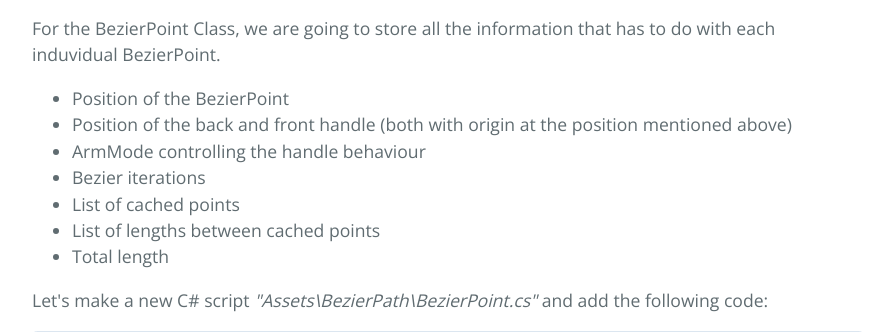
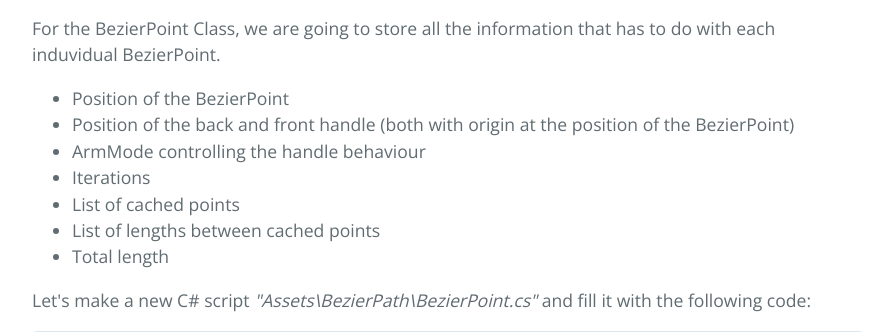
Before and after one commit to TobiasKullblikk/ExtendingUnity-BezierPath-1, a plain HTML site: page index.html in a window 1280 px wide. Shown: the part 2461-2793 px from the top of the page, without its empty margins (192-1087 px from the left). Drawn offline with nearby package versions, Linux system fonts and the light colour scheme.

```diff
--- a/index.html
+++ b/index.html
@@ -53,15 +53,15 @@
 
 <ul>
 <li>Position of the BezierPoint</li>
-<li>Position of the back and front handle (both with origin at the position mentioned above)</li>
+<li>Position of the back and front handle (both with origin at the position of the BezierPoint)</li>
 <li>ArmMode controlling the handle behaviour</li>
-<li>Bezier iterations</li>
+<li>Iterations</li>
 <li>List of cached points</li>
 <li>List of lengths between cached points</li>
 <li>Total length</li>
 </ul>
 
-<p>Let's make a new C# script <em>"Assets\BezierPath\BezierPoint.cs"</em> and add the following code:</p>
+<p>Let's make a new C# script <em>"Assets\BezierPath\BezierPoint.cs"</em> and fill it with the following code:</p>
 
 <div class="highlight highlight-source-cs"><pre><span class="pl-k">using</span> UnityEngine<span class="pl-k">;</span>
 <span class="pl-k">using</span> System.Collections.Generic<span class="pl-k">;</span>
```
Also changed, not shown: params.json (+1 -1 lines).
